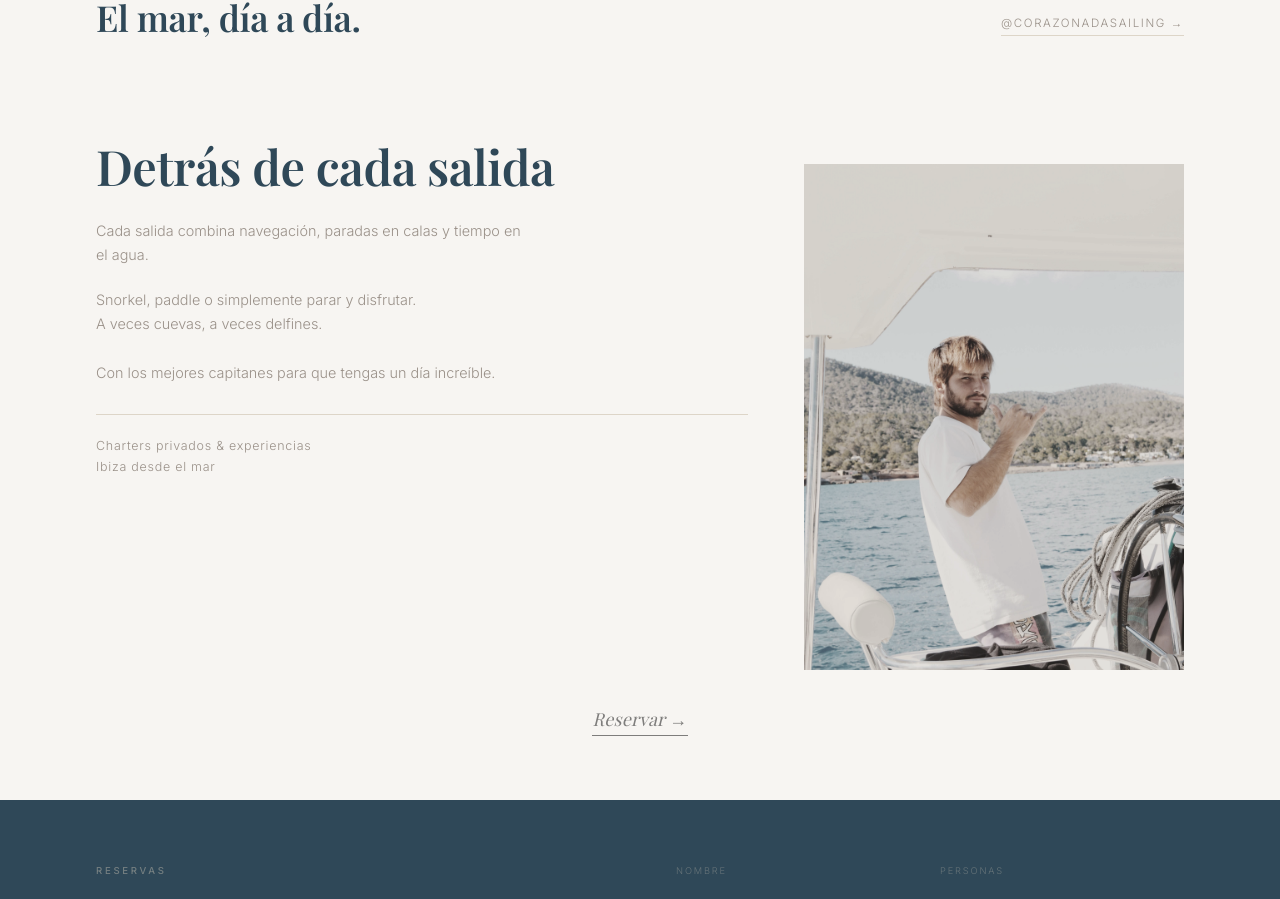
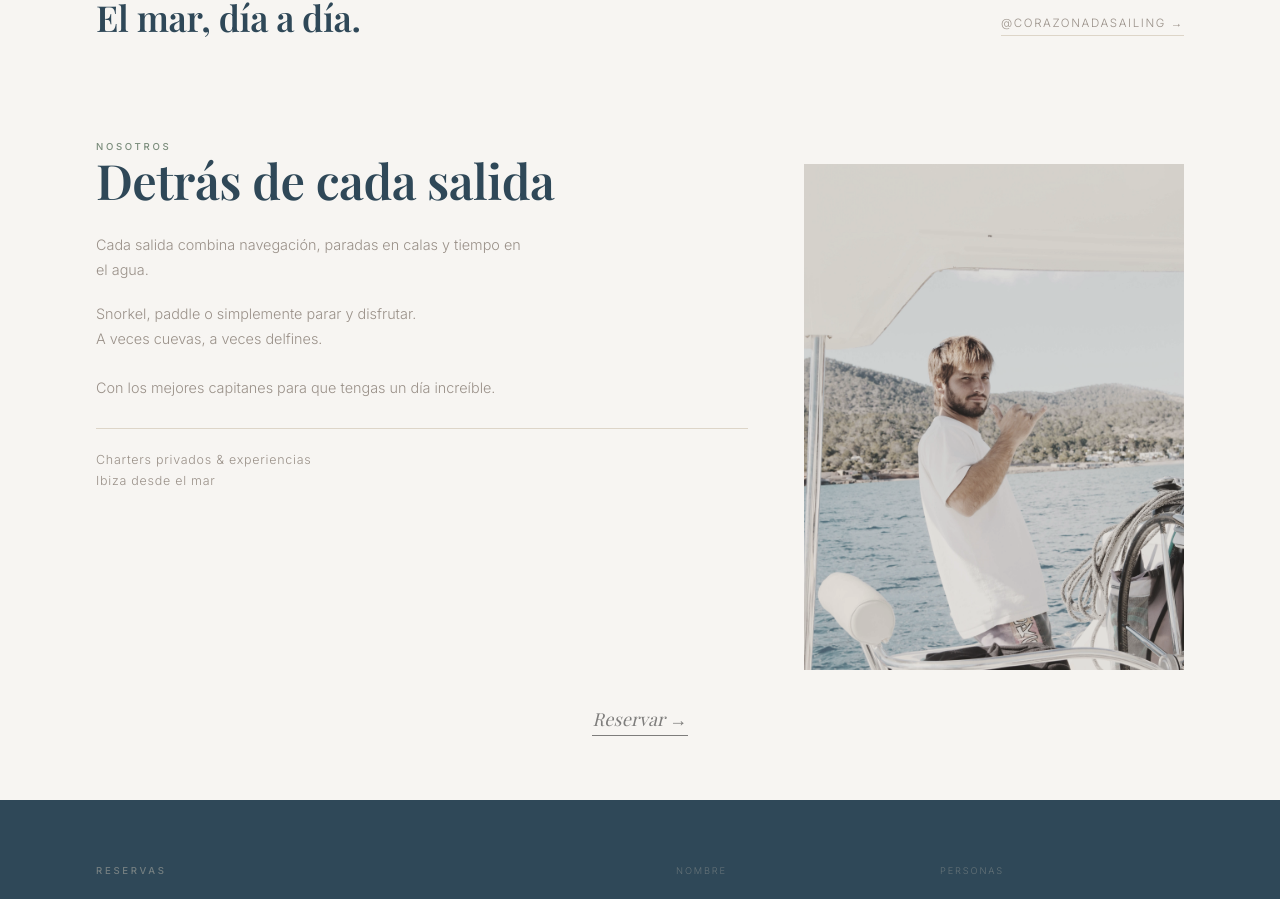
Before and after one commit to bycorazonada/Bycorazonada, a Next.js app: page / in a window 1280 px wide. Shown: the part 2777-3676 px from the top of the page. Built offline with nearby package versions, Linux system fonts and the light colour scheme.

Commit message:
Add 'Nosotros' kicker to about section

```diff
--- a/app/page.tsx
+++ b/app/page.tsx
@@ -36,6 +36,7 @@ const LANG = {
     "nav-dest": "Destinos",
     "nav-book": "Reservar",
     "hero-title": "Desde<br />el mar.",
+    "about-kicker": "Nosotros",
     "about-headline": "Detrás de cada salida",
     "about-p1": "Cada salida combina navegación, paradas en calas y tiempo en el agua.",
     "about-p2": "Snorkel, paddle o simplemente parar y disfrutar.<br />A veces cuevas, a veces delfines.<br /><br />Con los mejores capitanes para que tengas un día increíble.",
@@ -99,6 +100,7 @@ const LANG = {
     "nav-dest": "Destinations",
     "nav-book": "Book",
     "hero-title": "From<br />the sea.",
+    "about-kicker": "About us",
     "about-headline": "A boat and the urge<br />to show you this sea<br />the way it deserves.",
     "about-p1": "ByCorazonada started with a spontaneous decision. Get on the boat with no fixed plan and see where the wind takes you. It began like that. Still does.",
     "about-p2": "No set itinerary. No script. Every trip is different — because the sea is too.",
@@ -459,6 +461,7 @@ export default function ByCorazonadaPage() {
         <div className="gut">
           <div className="about__grid">
             <div className="about__text">
+              <p className="kicker fade">{t["about-kicker"]}</p>
               <h2
                 className="about__headline fade"
                 dangerouslySetInnerHTML={{ __html: t["about-headline"] }}
--- a/index.html
+++ b/index.html
@@ -1243,6 +1243,7 @@
       <div class="about__grid">
 
         <div class="about__text">
+          <p class="kicker fade" data-i18n="about-kicker">Nosotros</p>
           <h2 class="about__headline fade" data-i18n="about-headline">
             Detrás de cada salida
           </h2>
@@ -1431,6 +1432,7 @@
         'nav-dest'        : 'Destinos',
         'nav-book'        : 'Reservar',
         'hero-title'      : 'Desde<br />el mar.',
+        'about-kicker'    : 'Nosotros',
         'about-headline'  : 'Detrás de cada salida',
         'about-p1'        : 'Cada salida combina navegación, paradas en calas y tiempo en el agua.',
         'about-p2'        : 'Snorkel, paddle o simplemente parar y disfrutar.<br />A veces cuevas, a veces delfines.<br /><br />Con los mejores capitanes para que tengas un día increíble.',
@@ -1495,6 +1497,7 @@
         'nav-dest'        : 'Destinations',
         'nav-book'        : 'Book',
         'hero-title'      : 'From<br />the sea.',
+        'about-kicker'    : 'About us',
         'about-headline'  : 'A boat and the urge<br />to show you this sea<br />the way it deserves.',
         'about-p1'        : 'ByCorazonada started with a spontaneous decision. Get on the boat with no fixed plan and see where the wind takes you. It began like that. Still does.',
         'about-p2'        : 'No set itinerary. No script. Every trip is different — because the sea is too.',
```
